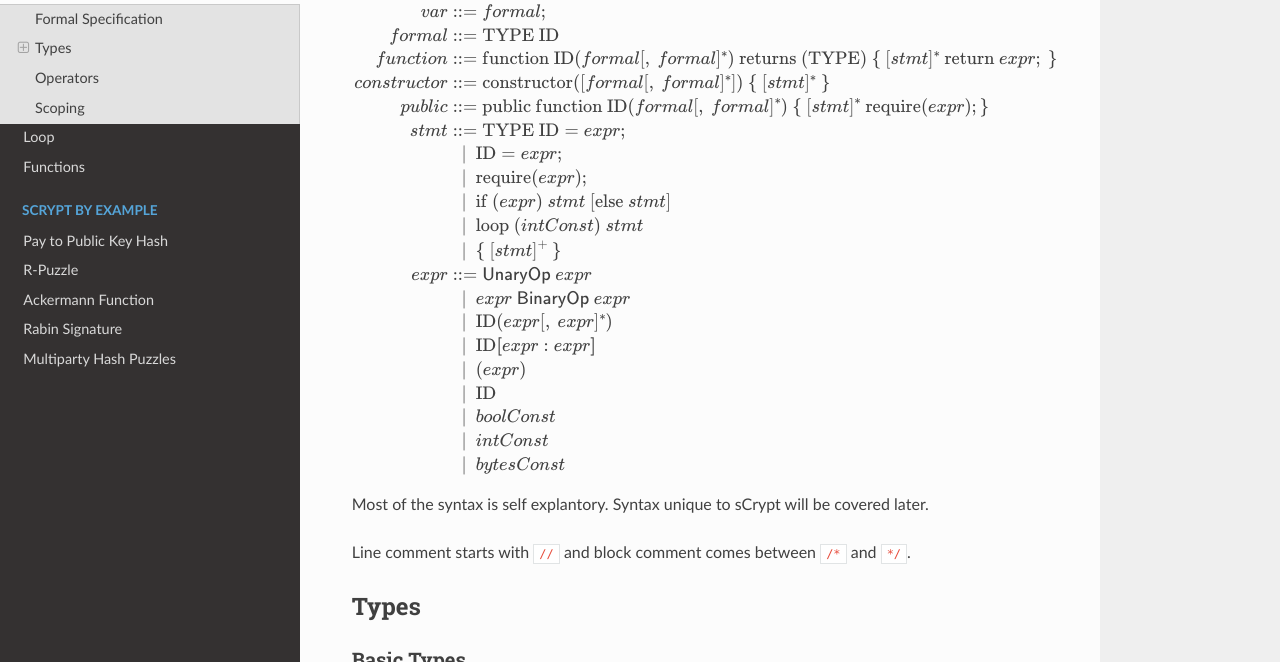
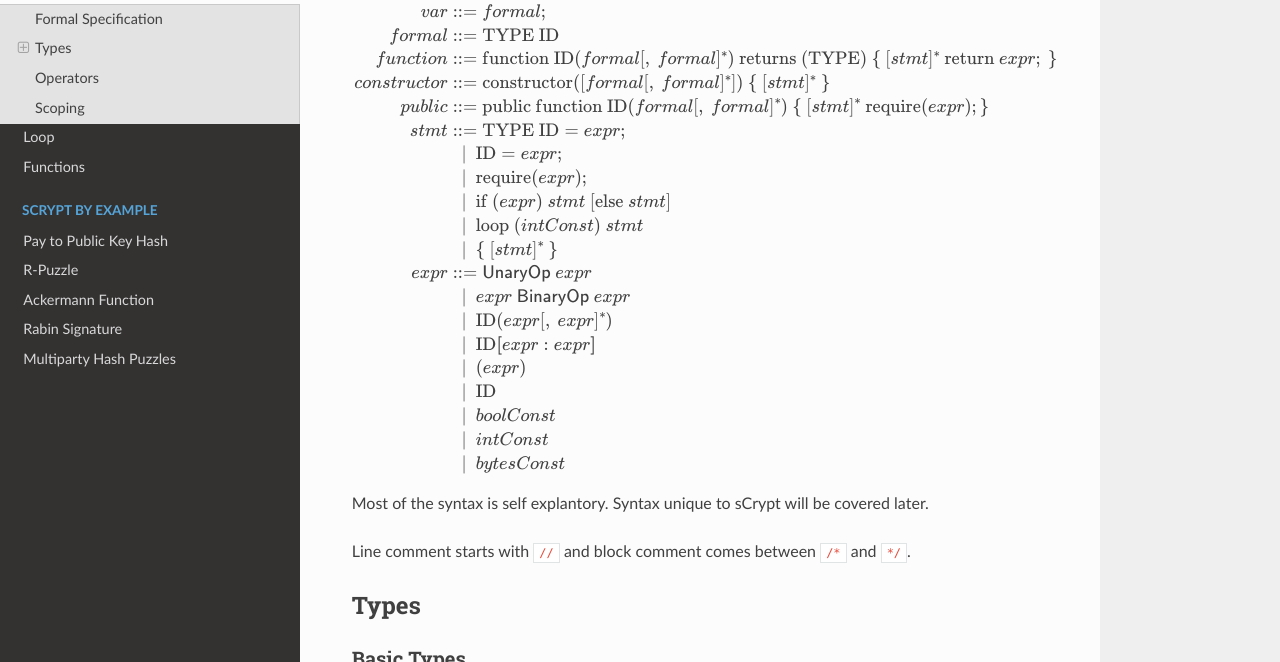
Before and after one commit to sCrypt-Inc/specification, a Sphinx documentation site: the page built from docs/syntax.rst, in a window 1280 px wide and 900 px high. Shown: the part 238-900 px from the top of the window. Built offline with Sphinx 7.4.7 and the Read the Docs theme 2.0.0, drawn with Linux system fonts in a browser that asks for light colours; some of the changed text lies outside the part shown.

Commit message:
Block can have 0 statement

```diff
--- a/docs/syntax.rst
+++ b/docs/syntax.rst
@@ -18,7 +18,7 @@ Formal Specification
             &\ \ \ |\ \ \mathrm{require}(expr);\\
             &\ \ \ |\ \ \mathrm{if}\ (expr)\ stmt\ [\mathrm{else}\ stmt]\\
             &\ \ \ |\ \ \mathrm{loop}\ (intConst)\ stmt\\
-            &\ \ \ |\ \ \{\ [stmt]^+\ \}\\
+            &\ \ \ |\ \ \{\ [stmt]^*\ \}\\
     expr &::= \mathsf{UnaryOp}\ expr\\
             &\ \ \ |\ \ expr\ \mathsf{BinaryOp}\ expr\\
             &\ \ \ |\ \ \mathrm{ID}(expr[,\ expr]^*)\\
```
